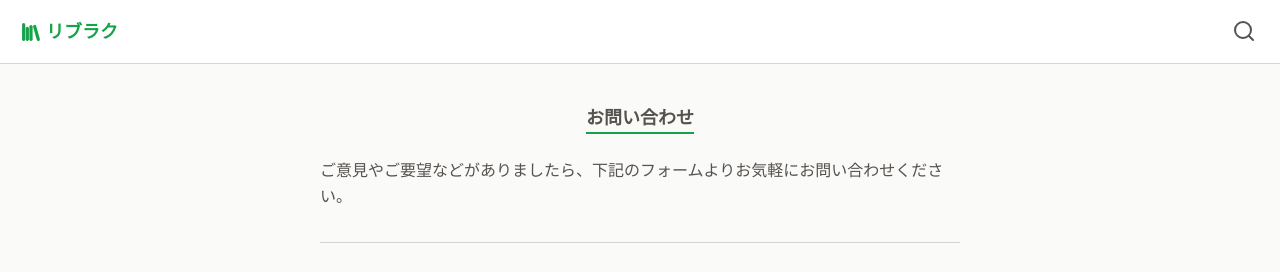
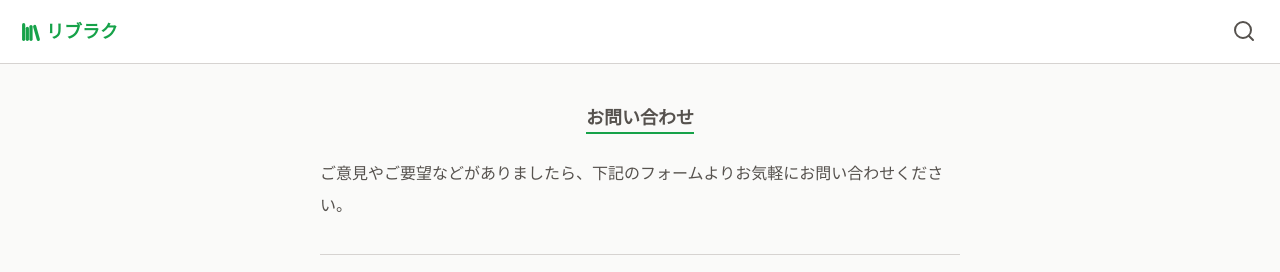
Before and after one commit to kagomen/libraku, a React (Vite) app: page /contact in a window 1280 px wide. Shown: the top 272 px of the page. Built offline with nearby package versions, Linux system fonts and the light colour scheme; a web font is replaced by a local one.

Commit message:
お問い合わせフォームの修正

```diff
--- a/src/components/contact-form/schema.js
+++ b/src/components/contact-form/schema.js
@@ -3,7 +3,7 @@ import { z } from 'zod'
 export const schema = z.object({
   name: z
     .string()
-    .min(1, { message: '名前を入力してください' })
+    .min(1, { message: 'お名前を入力してください' })
     .max(60, { message: '最大60文字までです' })
     .trim()
     .transform((value) => value.normalize('NFKC')),
--- a/src/routes/ContactPage.jsx
+++ b/src/routes/ContactPage.jsx
@@ -8,7 +8,7 @@ const ContactPage = () => {
     <div className="bg-background py-10">
       <ResponsiveWrapper>
         <Heading>お問い合わせ</Heading>
-        <p className="my-6 leading-relaxed">
+        <p className="my-6 leading-loose">
           ご意見やご要望などがありましたら、下記のフォームよりお気軽にお問い合わせください。
         </p>
         <Separator className="my-8" />
```
